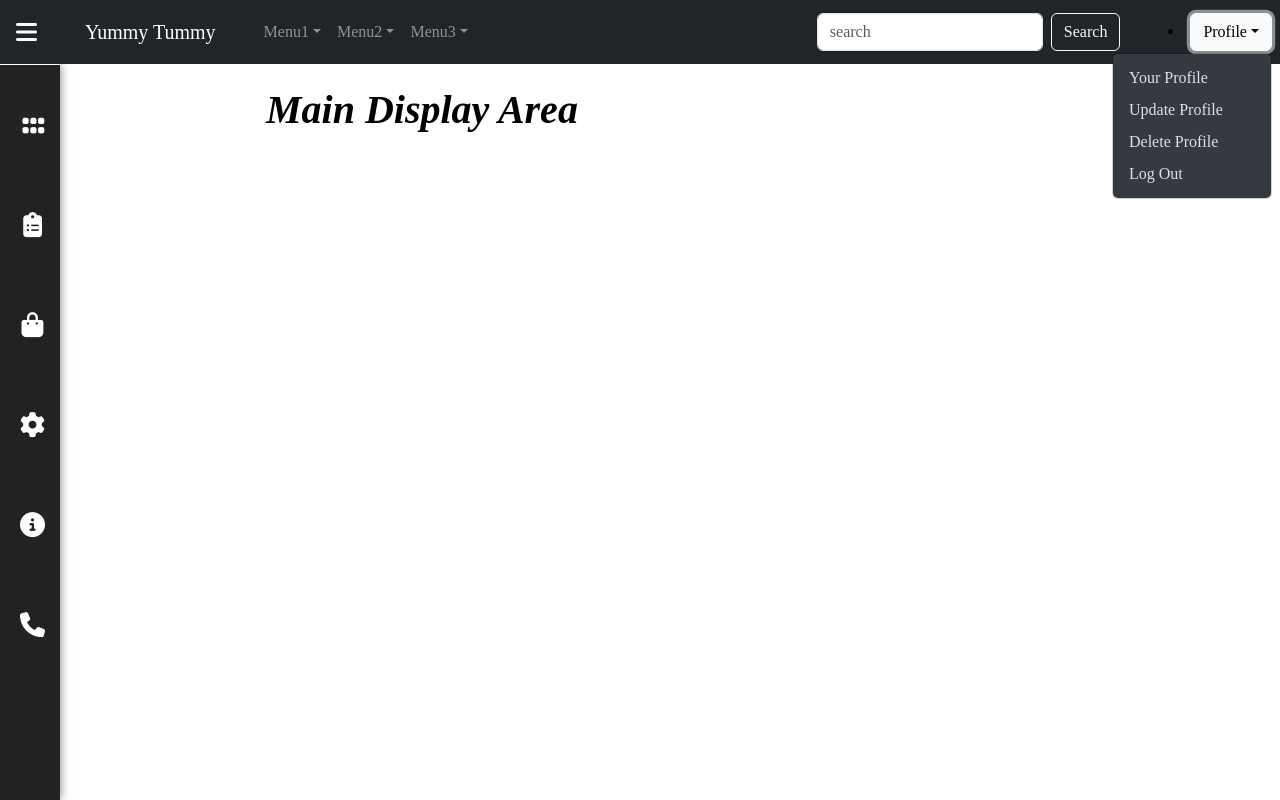
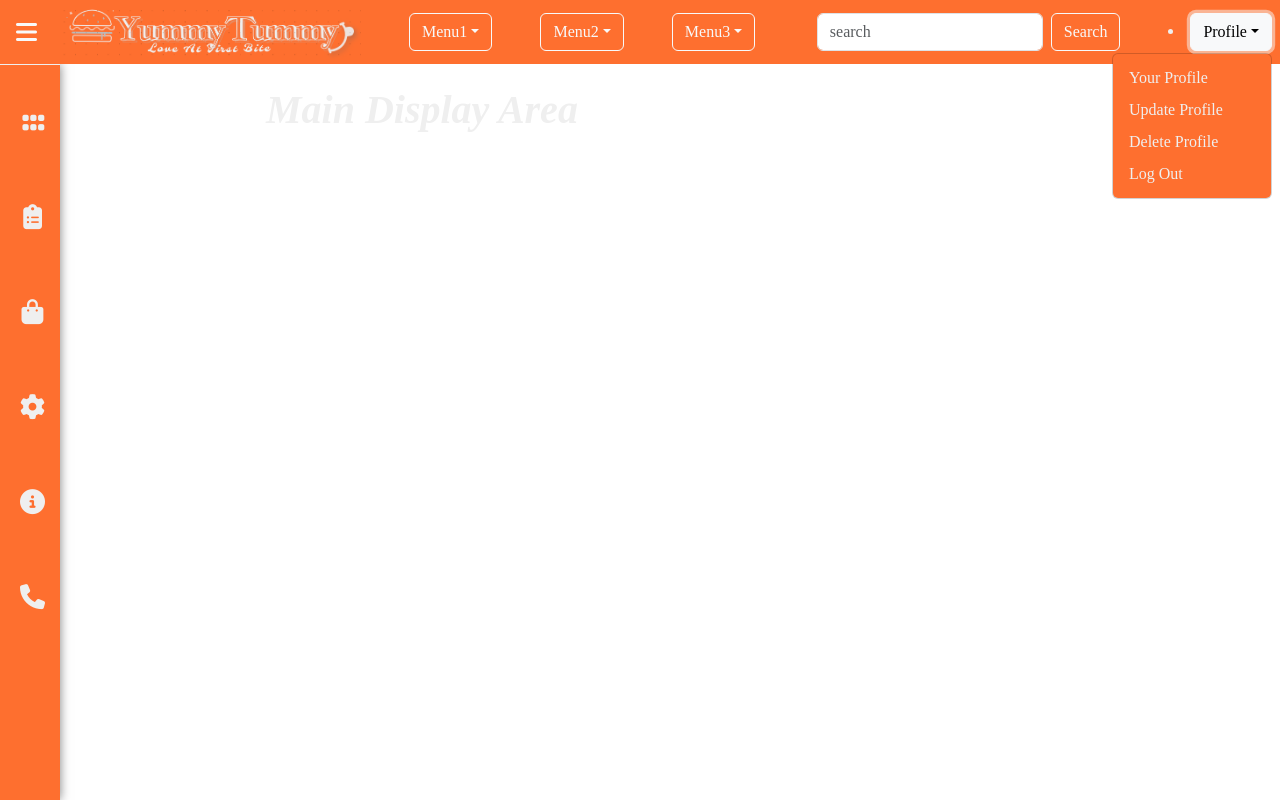
Before and after one commit to NaniBabuPallapu/fullstack_yummy_tummy_app, an Angular app in the folder angular-yummy-tummy/: page / in a window 1280 px wide. Both pictures are taken after a click on the button "Profile". Shown: the top 800 px of the page. Built offline with nearby package versions, Linux system fonts and the light colour scheme.

Commit message:
css changes

```diff
--- a/angular-yummy-tummy/src/app/app.component.html
+++ b/angular-yummy-tummy/src/app/app.component.html
@@ -1 +1,3 @@
-<app-main></app-main>
+<div class="custom-display-area">
+    <app-main></app-main>
+</div>
--- a/angular-yummy-tummy/src/app/app.component.scss
+++ b/angular-yummy-tummy/src/app/app.component.scss
@@ -0,0 +1,6 @@
+.custom-display-area{
+    background-color: #FE6F2F; /* Footer background color (dark gray) */ //FE6F2F
+    color: #EFEFEF;
+
+
+}
--- a/angular-yummy-tummy/src/app/layouts/header/header.component.html
+++ b/angular-yummy-tummy/src/app/layouts/header/header.component.html
@@ -1,54 +1,68 @@
-<nav class="navbar navbar-expand navbar-dark bg-dark px-2"> <!-- navbar on header with darkmode-->
+<nav class="navbar navbar-expand navbar-dark custom-bg-color px-2"> <!-- navbar on header with darkmode-->
+
+    <div class="d-flex me-10">
         <div class="side-nav-button p-2 me-3 text-light" (click)="sideNavToggle()">
             <i class="fa-solid fa-bars"></i> <!-- drop bar -->
         </div>
+    </div>
 
-    <a class="navbar-brand px-4" href="#">Yummy Tummy</a> <!-- App logo and navbar-->
+
+    <div class="d-flex me-5">
+        <img class="header-logo" src="assets/images/yummy_tummy_logo.PNG" alt="Yummy Tummy"> <!-- App logo and navbar-->
+    </div>
     <div class="navbar-collapse">
         <ul class="navbar-nav me-auto">
 
+            <div class="d-flex me-5">
                 <li class="nav-item dropdown">
-                <a class="nav-link dropdown-toggle" href="#" role="button" data-bs-toggle="dropdown"  aria-haspopup="true" aria-expanded="false">Menu1</a>
-                <ul class="dropdown-menu dropdown-menu-dark">
+                    <button class="btn btn-outline-light dropdown-toggle" data-bs-toggle="dropdown">Menu1</button>
+                    <ul class="dropdown-menu custom-dropdown-menu">
                         <li><a class="dropdown-item" href="#">Child1</a></li>
                         <li><a class="dropdown-item" href="#">Child2</a></li>
                         <li><a class="dropdown-item" href="#">Child3</a></li>
                         <li><a class="dropdown-item" href="#">Child4</a></li>
                     </ul>
                 </li>
+            </div>
+
+            <div class="d-flex me-5">
 
                 <li class="nav-item dropdown">
-                <a class="nav-link dropdown-toggle" href="#" role="button" data-bs-toggle="dropdown"  aria-haspopup="true" aria-expanded="false">Menu2</a>
-                <ul class="dropdown-menu dropdown-menu-dark">
+                    <button class="btn btn-outline-light dropdown-toggle" data-bs-toggle="dropdown">Menu2</button>
+                    <ul class="dropdown-menu custom-dropdown-menu">
                         <li><a class="dropdown-item" href="#">Child1</a></li>
                         <li><a class="dropdown-item" href="#">Child2</a></li>
                         <li><a class="dropdown-item" href="#">Child3</a></li>
                         <li><a class="dropdown-item" href="#">Child4</a></li>
                     </ul>
                 </li>
+            </div>
+
+            <div class="d-flex me-5">
 
                 <li class="nav-item dropdown">
-                <a class="nav-link dropdown-toggle" href="#" role="button" data-bs-toggle="dropdown"  aria-haspopup="true" aria-expanded="false">Menu3</a>
-                <ul class="dropdown-menu dropdown-menu-dark">
+                    <button class="btn btn-outline-light dropdown-toggle" data-bs-toggle="dropdown">Menu3</button>
+                    <ul class="dropdown-menu custom-dropdown-menu">
                         <li><a class="dropdown-item" href="#">Child1</a></li>
                         <li><a class="dropdown-item" href="#">Child2</a></li>
                         <li><a class="dropdown-item" href="#">Child3</a></li>
                         <li><a class="dropdown-item" href="#">Child4</a></li>
                     </ul>
                 </li>
+            </div>
 
         </ul>
     </div>
 
     <form class="d-flex me-5">
-        <input class="form-control me-2"  placeholder="search" type="search" >
+        <input class="form-control me-2" placeholder="search" type="search">
         <button class="btn btn-outline-light" type="submit">Search</button>
     </form>
 
     <div class="d-flex me-10">
         <li class="nav-item dropdown">
             <button class="btn btn-outline-light dropdown-toggle" data-bs-toggle="dropdown">Profile</button>
-        <ul class="dropdown-menu dropdown-menu-dark  dropdown-menu-end">
+            <ul class="dropdown-menu custom-dropdown-menu dropdown-menu-end">
                 <li><a class="dropdown-item" href="#">Your Profile</a></li>
                 <li><a class="dropdown-item" href="#">Update Profile</a></li>
                 <li><a class="dropdown-item" href="#">Delete Profile</a></li>
--- a/angular-yummy-tummy/src/app/layouts/header/header.component.scss
+++ b/angular-yummy-tummy/src/app/layouts/header/header.component.scss
@@ -1,5 +1,7 @@
+
 nav{
     height: 100%;
+    color: #EFEFEF;
 }
 .side-nav-button{
  display: flex;
@@ -9,6 +11,44 @@ nav{
  cursor: pointer;
 }
 .side-nav-button:hover{
-    background-color: rgb(226, 255, 255,0.2);
+    color: #1e3659;
+    background-color: #EFEFEF;
     border-radius: 30%;
 }
+.side-nav-button i:hover{
+    color: #1e3659;
+}
+
+.custom-bg-color {
+    // background-color: #ff5733; /* Custom header background color (e.g., orange) */
+    background-color: #FE6F2F; /* Footer background color (dark gray) */ //FE6F2F
+    color: #EFEFEF;
+}
+
+/* CSS to reduce the image size and control its appearance within the header */
+img{
+    width: 300px;
+    cursor: pointer;
+    margin: 7px 0;
+    padding-bottom: 70px;
+    padding-top: 70px;
+
+}
+nav-link{
+    color: #EFEFEF;
+}
+
+.custom-dropdown-menu{
+    background-color: #FE6F2F; /* Footer background color (dark gray) */ //FE6F2F
+
+}
+.dropdown-item{
+    color: #EFEFEF;
+
+}
+
+.dropdown-item:hover{
+    background-color: #EFEFEF;
+    color: #1e3659;
+
+}
--- a/angular-yummy-tummy/src/app/layouts/main/main.component.scss
+++ b/angular-yummy-tummy/src/app/layouts/main/main.component.scss
@@ -11,6 +11,7 @@ main {
     width: 100%;
     top: 4rem;
     z-index: 1;
+
 }
 
 .black-border {
@@ -23,15 +24,17 @@ app-navbar-side {
     width: 60px;
     height: calc(100vh - 4rem);
     box-shadow: 0px 0px 10px rgba(0, 0, 0, 0.5);
-    background-color: rgba(34, 34, 34, 1);
-    border-top: 1px solid white;
+    background-color: #FE6F2F;
+    /* Footer background color (dark gray) */
+    //FE6F2F
+    border-top: 1px solid #EFEFEF;
     overflow-x: hidden;
     white-space: nowrap;
     transition: width 250ms ease-in;
 
 }
 
-.app-side-nav-open{
+.app-side-nav-open {
     width: 250px;
 }
 
--- a/angular-yummy-tummy/src/app/layouts/navbar-side/navbar-side.component.scss
+++ b/angular-yummy-tummy/src/app/layouts/navbar-side/navbar-side.component.scss
@@ -1,9 +1,10 @@
 .side-nav-content {
-    color: white;
+    color: #EFEFEF;
     width: 230px;
     margin-left: 10px;
     margin-right: 10px;
     margin-top: 10px;
+    background-color: #FE6F2F;
 }
 
 .nav-list {
@@ -16,12 +17,15 @@
 .nav-list-item {
     display: flex;
     align-items: center;
-    height: 100px;
+    height: 95px;
 }
 
 .nav-list-open .nav-list-item:hover {
-    background-color: rgba(255, 255, 255, 0.3);
+    // background-color: rgba(255, 255, 255, 0.3);
+    background-color: #EFEFEF;
+    color: #1e3659;
     border-radius: 10px;
+
 }
 
 .nav-list-item i {
@@ -32,19 +36,34 @@
     margin-left: 10px;
     text-align: center;
     line-height: 25px;
+
+}
+
+.nav-list-item i:hover {
+    color: #1e3659;
+    border-radius: 50px;
+}
+
+.nav-list-item:hover {
+    color: #1e3659;
+    background-color: #EFEFEF;
+    border-radius: 20px;
+
 }
 
 .nav-list-item span {
     width: 170px;
     text-transform: uppercase;
+
 }
 
 a {
     text-decoration: none;
-    color: white;
+    color: #EFEFEF;
 }
 
-.nav-list-item:hover {
-    background-color: rgba(255, 255, 255, 0.3);
-    border-radius: 5px;
+a:hover {
+    color: #1e3659;
+    background-color: #EFEFEF;
+    font-weight: bolder;
 }
```
Also changed, not shown: angular-yummy-tummy/src/assets/images/yummy_tummy_logo.PNG (added). Lines whose indentation alone changed are shown as unchanged.
